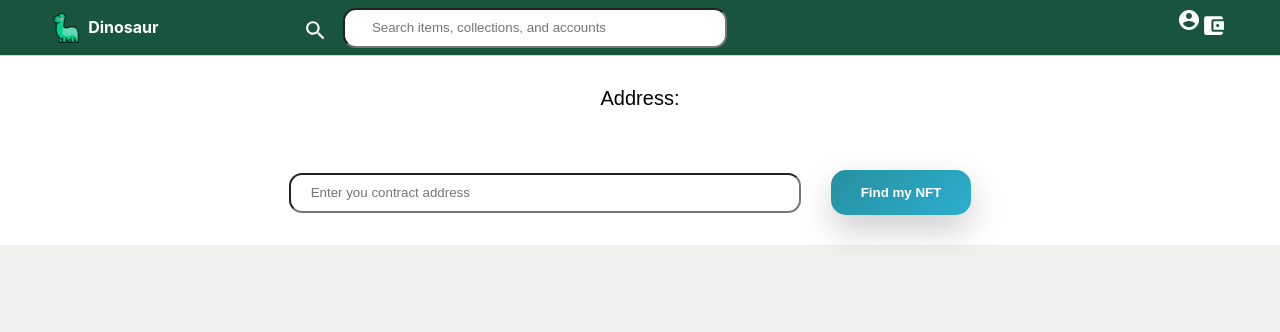
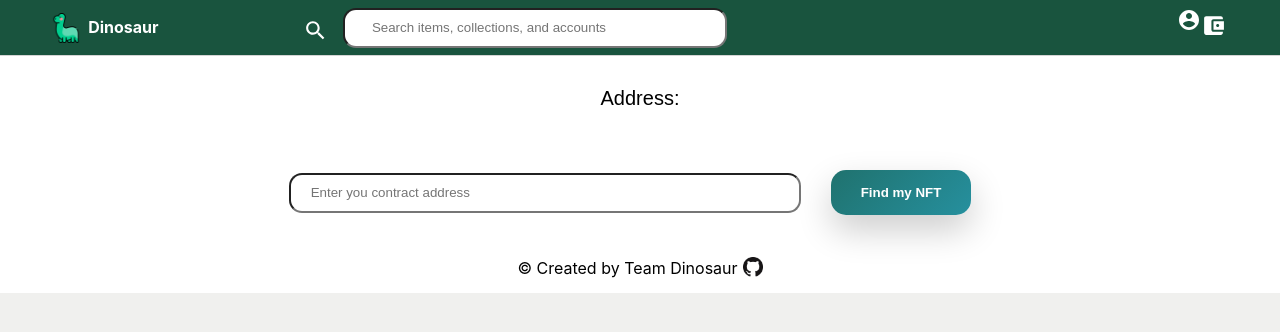
Before and after one commit to codestates/BEB_02_Dinosaur, a React (Create React App) app in the folder project/: page /nfts in a window 1280 px wide. Shown: the top 332 px of the page. Built offline with nearby package versions, Linux system fonts and the light colour scheme.

Commit message:
created Footer

```diff
--- a/project/package.json
+++ b/project/package.json
@@ -11,6 +11,7 @@
     "react-dom": "^17.0.2",
     "react-router-dom": "^6.2.1",
     "react-scripts": "5.0.0",
+    "styled-components": "^5.3.3",
     "web-vitals": "^2.1.4",
     "web3": "^1.7.0"
   },
--- a/project/src/App.js
+++ b/project/src/App.js
@@ -4,6 +4,7 @@ import Web3 from "web3";
 import Nav from "./components/Nav";
 import Homepage from "./components/Homepage";
 import NFTlist from "./components/NFTlist";
+import Footer from "./components/Footer";
 import { BrowserRouter as Router, Routes, Route } from "react-router-dom";
 import erc721Abi from "./erc721Abi";
 import TokenList from "./components/TokenList";
@@ -40,7 +41,6 @@ function App() {
     <div className="App">
       <Router>
         <Nav connectWallet={connectWallet} />
-
         <Routes>
           <Route path="/" element={<Homepage />} />
           <Route
@@ -48,6 +48,7 @@ function App() {
             element={<TokenList web3={web3} account={account} />}
           />
         </Routes>
+        <Footer />
       </Router>
     </div>
   );
--- /dev/null
+++ b/project/src/components/Footer.js
@@ -0,0 +1,32 @@
+import React from "react";
+import styled from "styled-components";
+import GitHubIcon from "./imgs/GitHub.png";
+
+const StyledFooter = styled.div`
+  width: 100%;
+  height: 3rem;
+  display: flex;
+  align-items: center;
+  justify-content: center;
+`;
+
+const Gitimg = styled.img`
+  margin-left: 5px;
+  width: 20px;
+  height: 20px;
+`;
+
+export default function Footer() {
+  return (
+    <StyledFooter>
+      <span> © Created by Team Dinosaur </span>
+      <a
+        href="https://github.com/codestates/BEB_02_Dinosaur"
+        target="_blank"
+        rel="noopener noreferrer"
+      >
+        <Gitimg src={GitHubIcon} />
+      </a>
+    </StyledFooter>
+  );
+}
```
Also changed, not shown: project/src/components/imgs/GitHub.png (added), 1 other file (tests, documents, lock files or other folders).
